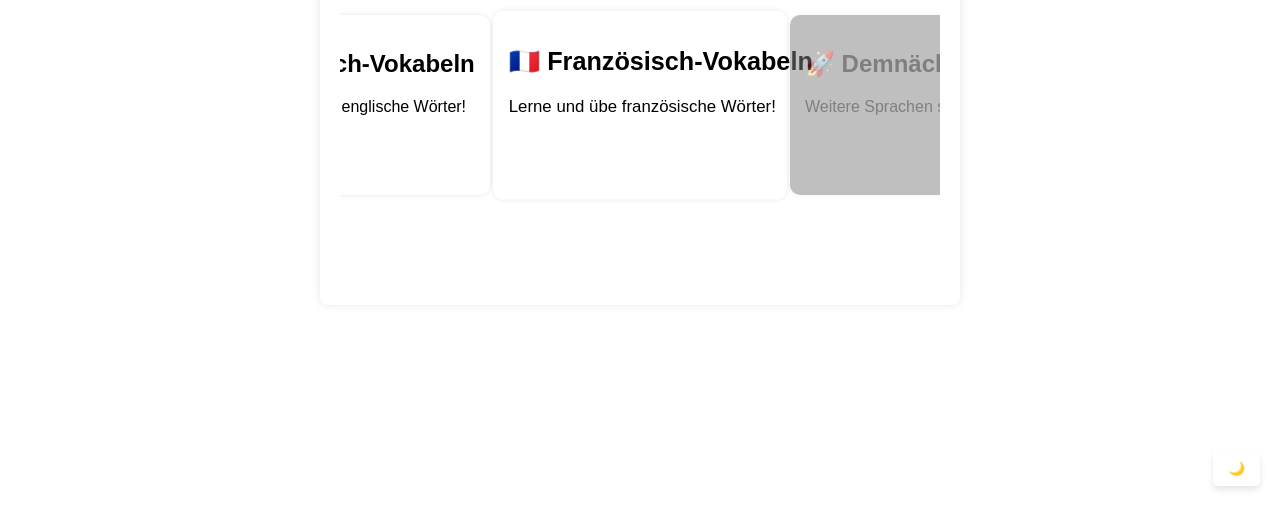
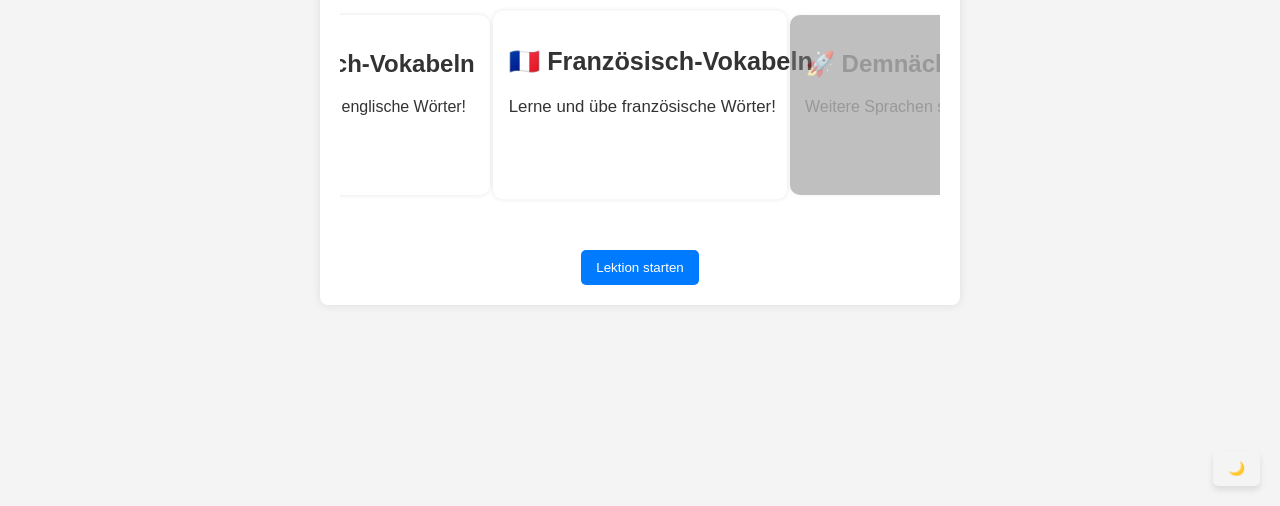
Before and after one commit to LamaGame/Vocab, a plain HTML site: page index.html in a window 1280 px wide. Shown: the part 294-800 px from the top of the page. Drawn offline with Linux system fonts and the light colour scheme.

Commit message:
Update styles.css

```diff
--- a/styles.css
+++ b/styles.css
@@ -1,4 +1,4 @@
-Q/* Root Variables for Light & Dark Mode */
+/* Root Variables for Light & Dark Mode */
 :root {
     --background-light: #f4f4f4;
     --text-light: #333;
```
